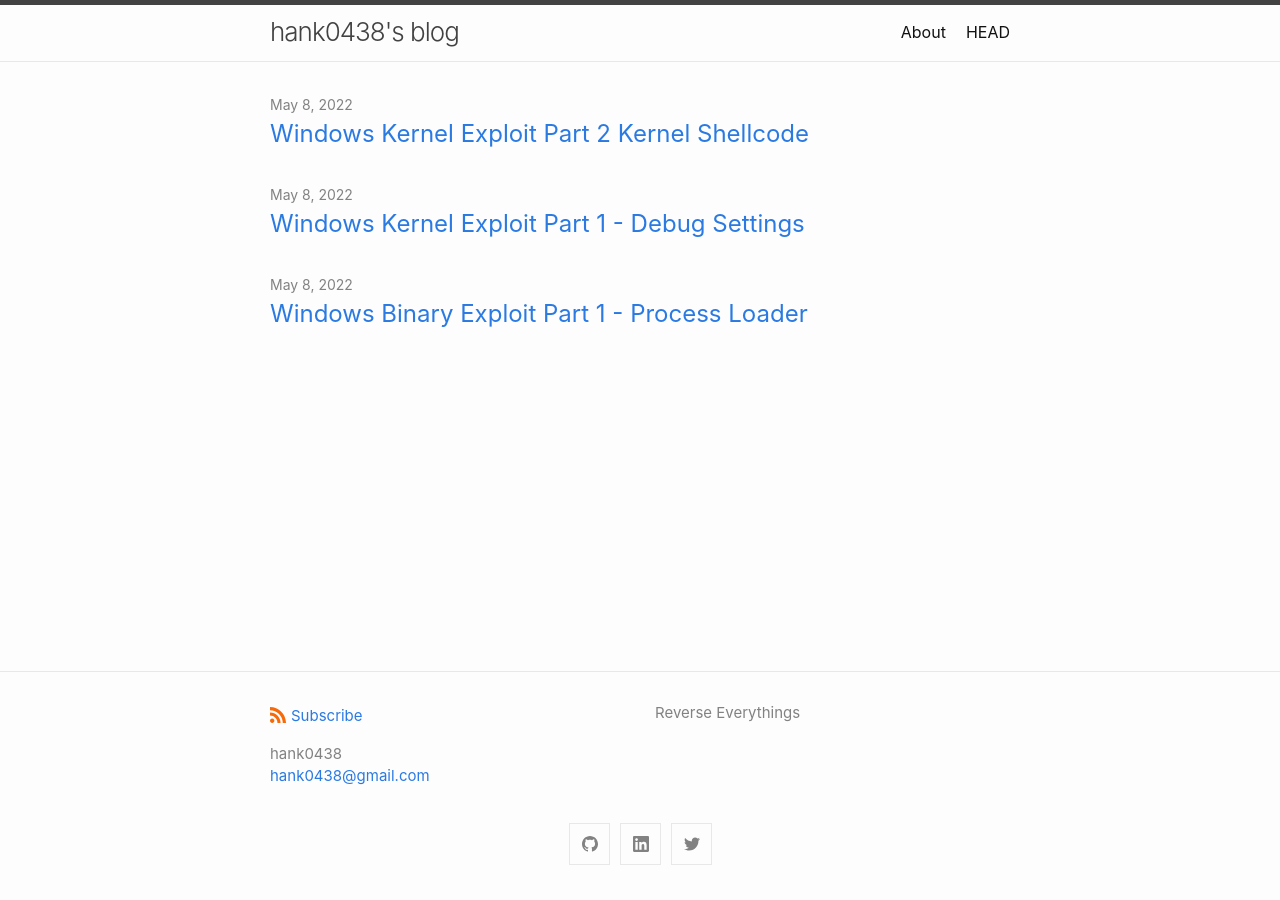
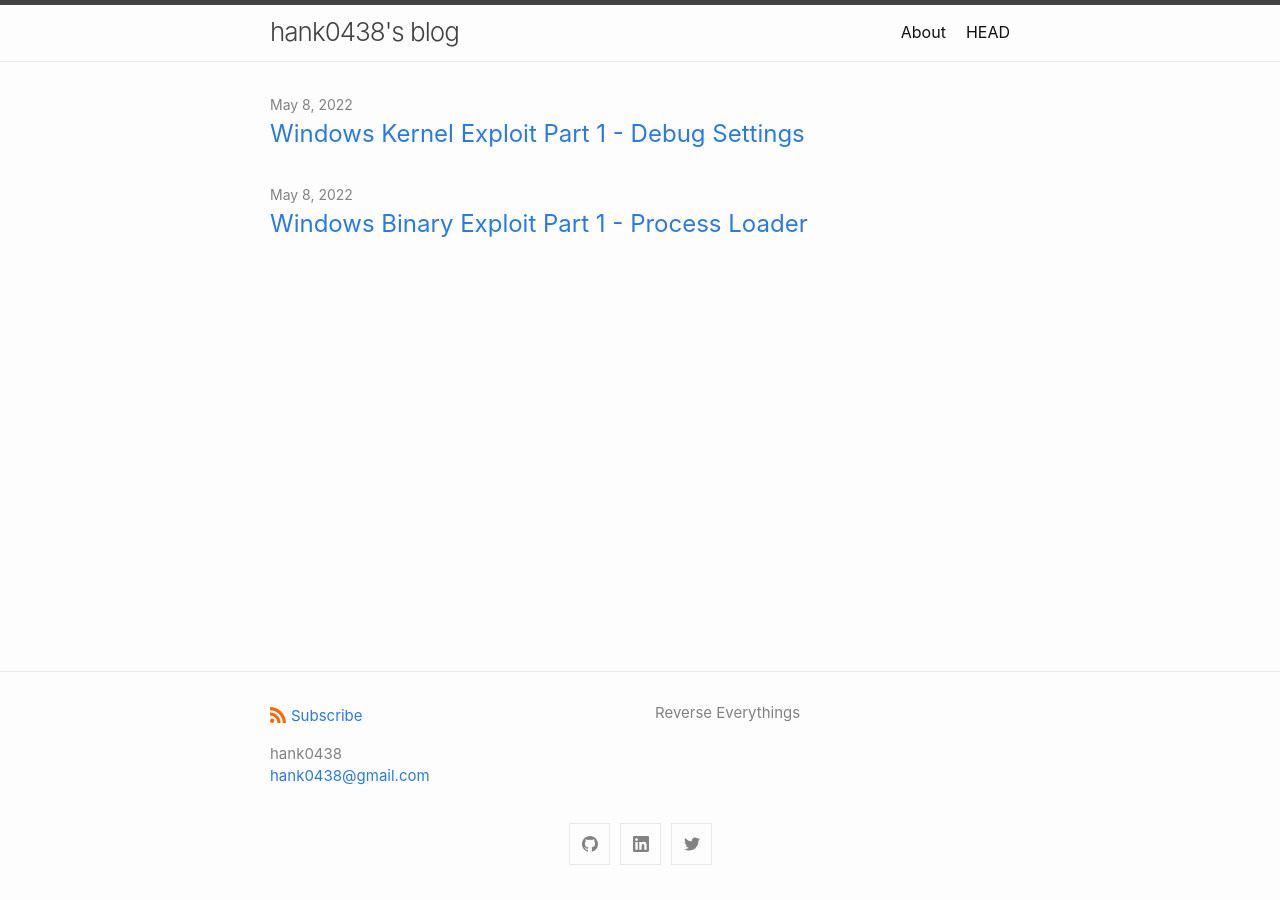
Before and after one commit to Hank0438/hank0438.github.io, a Jekyll site: the page built from index.md, in a window 1280 px wide. Built offline with Jekyll 4.4.1, drawn with Linux system fonts in a browser that asks for light colours; part of the change alters nothing that is shown.

Commit message:
Update and rename 2022-05-08-Windows-Kernel-Exploit-Part-2-Kernel-Shellcode.md to 2022-05-08-Windows-Kernel-Exploit-Part-3-Kernel-Shellcode.md

```diff
--- a/_posts/2022-05-08-Windows-Kernel-Exploit-Part-2-Kernel-Shellcode.md
+++ b/_posts/2022-05-08-Windows-Kernel-Exploit-Part-3-Kernel-Shellcode.md
@@ -1,7 +1,14 @@
+---
+layout: post
+title: "Windows Kernel Exploit Part 3 - Kernel Shellcode"
+categories: pwn, reverse, windows
+published: false
+---
+
 Let's talk about Windows Kernel Shellcode!
 
 What's the next step after we got the primitive of arbitary write or arbitary read?
-1. steal Process Token
+1. Steal Process Token
 2. Enable Process Privilege
 3. Abuse Process SecurityDescriptor ACL
 4. Inject Usermode APC
```
